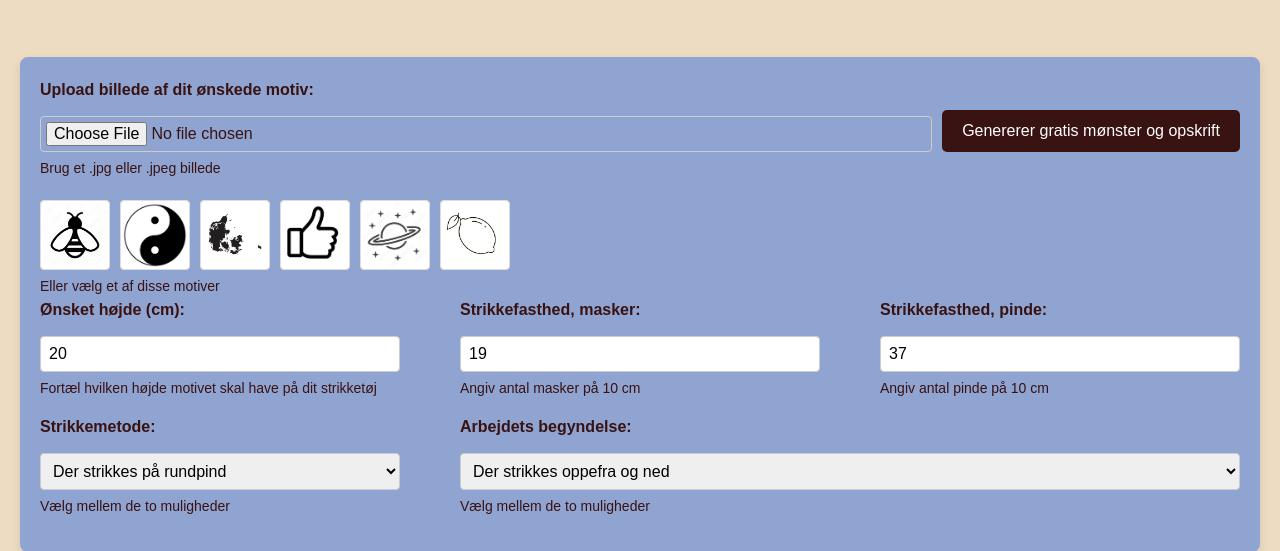
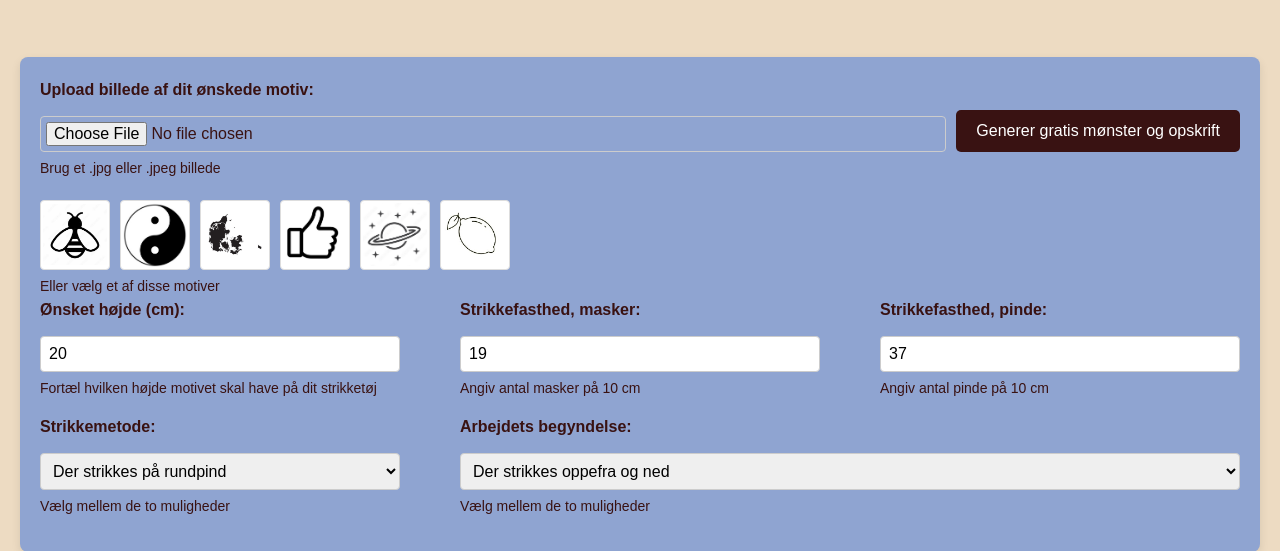
Before and after one commit to AnnaUllersted/MotiKnit, a Flask app: page / in a window 1280 px wide. Shown: the part 157-708 px from the top of the page. Run offline with Flask 3, Linux system fonts and the light colour scheme.

Commit message:
Fix typo

```diff
--- a/templates/index.html
+++ b/templates/index.html
@@ -14,7 +14,7 @@
                 <label for="fileInput">Upload billede af dit ønskede motiv:</label>
                 <div style="display: flex; gap: 10px; align-items: center;">
                     <input type="file" id="fileInput" accept=".jpg,.jpeg" style="flex-grow: 1;">
-                    <button type="submit" style="white-space: nowrap;">Genererer gratis mønster og opskrift</button>
+                    <button type="submit" style="white-space: nowrap;">Generer gratis mønster og opskrift</button>
                 </div>
                 <div class="help-text">Brug et .jpg eller .jpeg billede</div>
             </div>
```
